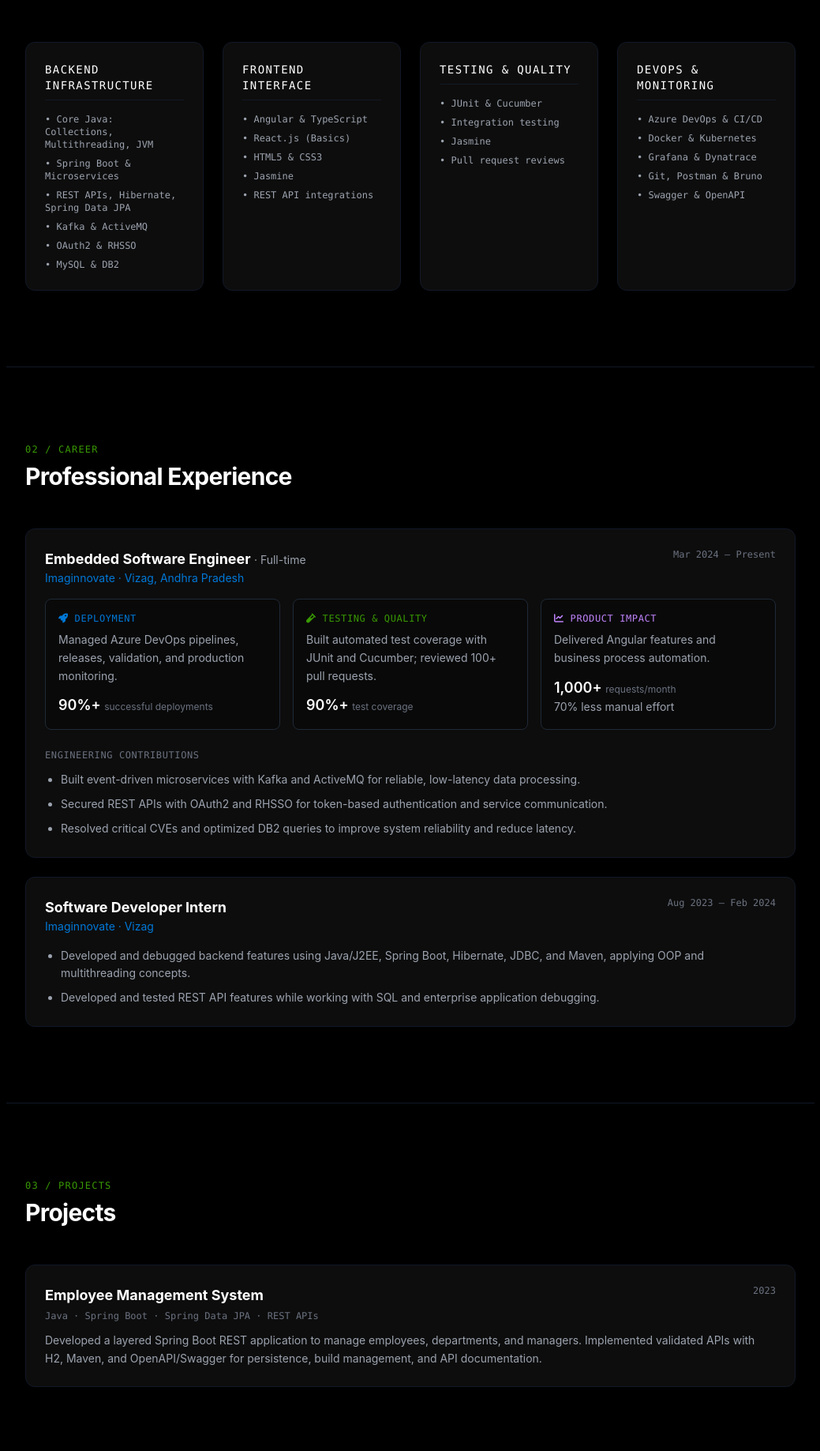
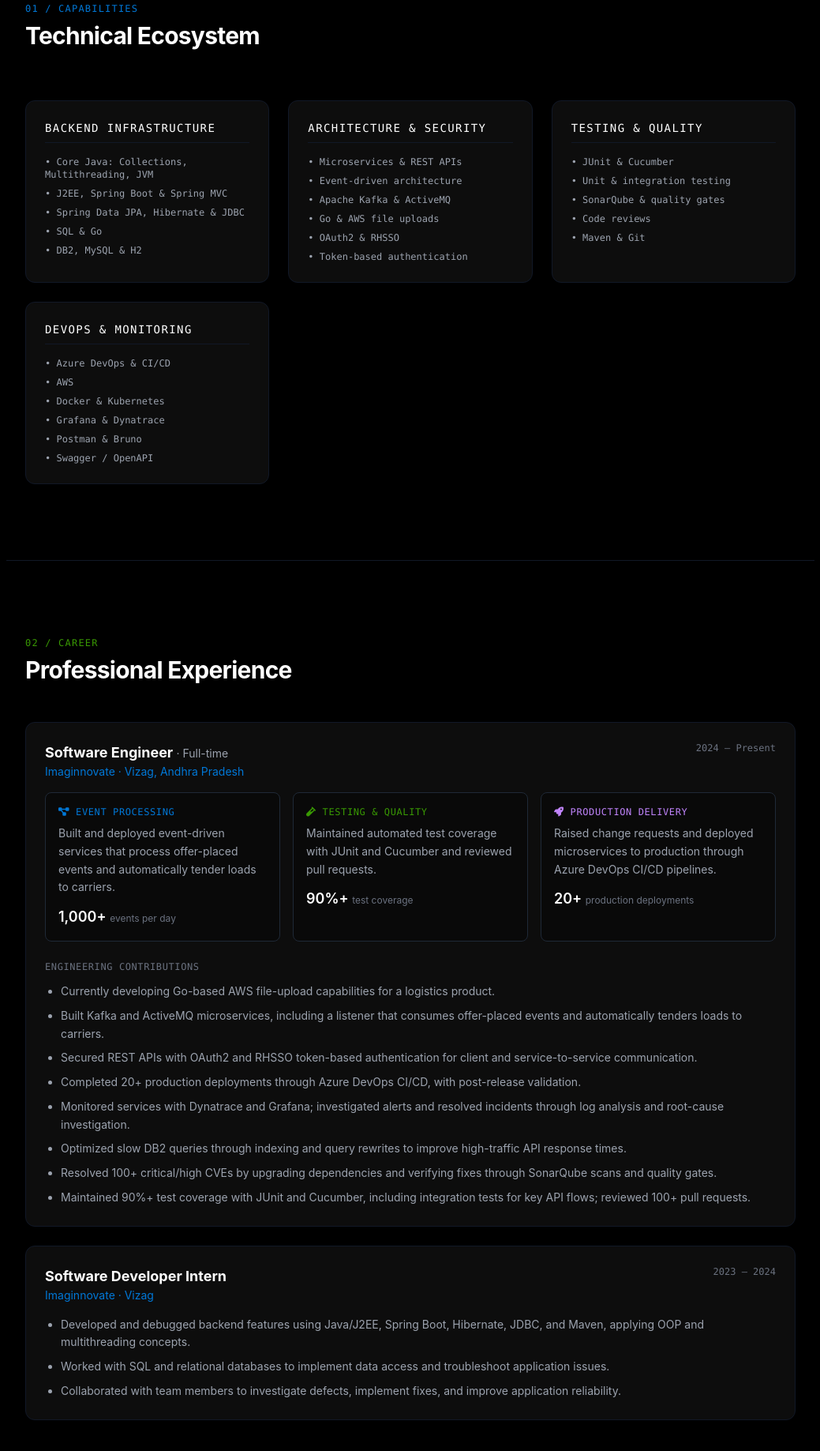
Before and after one commit to Vijay6922/Portfolio, a plain HTML site: page index.html in a window 1280 px wide. Shown: the part 953-2790 px from the top of the page at 79% size, without its empty margins (120-1159 px from the left). Drawn offline with nearby package versions, Linux system fonts and the light colour scheme.

Commit message:
updating

```diff
--- a/index.html
+++ b/index.html
@@ -3,7 +3,7 @@
 <head>
     <meta charset="UTF-8">
     <meta name="viewport" content="width=device-width, initial-scale=1.0">
-    <title>Vijay Kumar Guntagani | Full-Stack Engineer</title>
+    <title>Vijay Kumar Guntagani | Backend Engineer</title>
 
     <!-- Tailwind CSS -->
     <script src="https://cdn.tailwindcss.com"></script>
@@ -50,6 +50,8 @@
                 <a href="#stack" class="hover:text-white transition">ECOSYSTEM</a>
                 <a href="#experience" class="hover:text-white transition">EXPERIENCE</a>
                 <a href="#projects" class="hover:text-white transition">PROJECTS</a>
+                <a href="#education" class="hover:text-white transition">EDUCATION</a>
+                <a href="#certifications" class="hover:text-white transition">CERTIFICATIONS</a>
                 <a href="#contact" class="hover:text-white transition">GET IN TOUCH</a>
             </nav>
             <div class="flex items-center space-x-4 text-gray-400 text-sm">
@@ -69,7 +71,7 @@
                     Vijay Kumar Guntagani
                 </h1>
                 <p class="text-sm sm:text-base text-gray-400 max-w-md font-mono leading-relaxed">
-                    Full Stack Engineer with 2+ years of experience building production-grade applications using Java, Spring Boot, REST APIs, and Angular. Experienced in event-driven microservices, secure API development, automated testing, and CI/CD deployments.
+                    Backend engineer with 3 years of experience building and supporting production systems. Specializes in Java/Spring Boot microservices, secure APIs, and event-driven services; currently developing Go-based AWS file-upload capabilities for a logistics product.
                 </p>
                 <p class="text-xs font-mono text-gray-500">Vizag, Andhra Pradesh · <a href="tel:+917993515267" class="hover:text-white">+91 79935 15267</a> · <a href="mailto:vijayguntagani692@gmail.com" class="hover:text-white">Email me</a></p>
                 <div class="pt-4">
@@ -91,12 +93,14 @@
 
         <!-- Tech Capabilities Track Record Label -->
         <div class="mt-20 pt-8 border-t border-gray-900/50 animate__animated animate__fadeInUp animate__delay-1s">
-            <p class="text-xs font-mono uppercase tracking-widest text-gray-500 mb-6">Familiar Enterprise Tooling & Tech</p>
-            <div class="grid grid-cols-2 sm:grid-cols-4 lg:grid-cols-5 gap-4 text-xs font-mono text-gray-400">
+            <p class="text-xs font-mono uppercase tracking-widest text-gray-500 mb-6">Backend Engineering & Enterprise Tooling</p>
+            <div class="grid grid-cols-2 sm:grid-cols-3 lg:grid-cols-6 gap-4 text-xs font-mono text-gray-400">
                 <div class="bg-figmaNav border border-gray-900 rounded-lg p-3 flex items-center gap-2"><i class="fab fa-java text-orange-400"></i> Java / Spring</div>
-                <div class="bg-figmaNav border border-gray-900 rounded-lg p-3 flex items-center gap-2"><i class="fab fa-angular text-red-500"></i> Angular UI</div>
-                <div class="bg-figmaNav border border-gray-900 rounded-lg p-3 flex items-center gap-2"><i class="fab fa-docker text-blue-400"></i> Docker Container</div>
+                <div class="bg-figmaNav border border-gray-900 rounded-lg p-3 flex items-center gap-2"><i class="fas fa-code text-cyan-400"></i> Go</div>
+                <div class="bg-figmaNav border border-gray-900 rounded-lg p-3 flex items-center gap-2"><i class="fas fa-cloud text-orange-400"></i> AWS</div>
+                <div class="bg-figmaNav border border-gray-900 rounded-lg p-3 flex items-center gap-2"><i class="fas fa-database text-blue-400"></i> SQL / DB2</div>
                 <div class="bg-figmaNav border border-gray-900 rounded-lg p-3 flex items-center gap-2"><i class="fas fa-project-diagram text-teal-400"></i> Apache Kafka</div>
+                <div class="bg-figmaNav border border-gray-900 rounded-lg p-3 flex items-center gap-2"><i class="fab fa-docker text-blue-400"></i> Docker / Kubernetes</div>
                 <div class="bg-figmaNav border border-gray-900 rounded-lg p-3 flex items-center gap-2"><i class="fas fa-infinity text-blue-500"></i> Azure DevOps</div>
             </div>
         </div>
@@ -109,29 +113,29 @@
             <h2 class="text-2xl sm:text-3xl font-bold tracking-tight text-white">Technical Ecosystem</h2>
         </div>
 
-        <div class="grid grid-cols-1 sm:grid-cols-2 lg:grid-cols-4 gap-6">
+        <div class="grid grid-cols-1 sm:grid-cols-2 lg:grid-cols-3 gap-6">
             <!-- Backend Modules -->
             <div class="bg-figmaCard border border-gray-900 rounded-xl p-6 transition-all duration-300 hover:border-figmaBlue/30 group" data-aos="fade-up">
                 <h3 class="text-sm font-mono tracking-widest text-white uppercase mb-4 border-b border-gray-900 pb-2">Backend Infrastructure</h3>
                 <ul class="space-y-2 text-xs font-mono text-gray-400">
                     <li>• Core Java: Collections, Multithreading, JVM</li>
-                    <li>• Spring Boot & Microservices</li>
-                    <li>• REST APIs, Hibernate, Spring Data JPA</li>
-                    <li>• Kafka & ActiveMQ</li>
-                    <li>• OAuth2 & RHSSO</li>
-                    <li>• MySQL & DB2</li>
+                    <li>• J2EE, Spring Boot & Spring MVC</li>
+                    <li>• Spring Data JPA, Hibernate & JDBC</li>
+                    <li>• SQL &amp; Go</li>
+                    <li>• DB2, MySQL & H2</li>
                 </ul>
             </div>
 
-            <!-- Frontend UI -->
+            <!-- Architecture, messaging and security -->
             <div class="bg-figmaCard border border-gray-900 rounded-xl p-6 transition-all duration-300 hover:border-figmaGreen/30 group" data-aos="fade-up" data-aos-delay="100">
-                <h3 class="text-sm font-mono tracking-widest text-white uppercase mb-4 border-b border-gray-900 pb-2">Frontend Interface</h3>
+                <h3 class="text-sm font-mono tracking-widest text-white uppercase mb-4 border-b border-gray-900 pb-2">Architecture &amp; Security</h3>
                 <ul class="space-y-2 text-xs font-mono text-gray-400">
-                    <li>• Angular & TypeScript</li>
-                    <li>• React.js (Basics)</li>
-                    <li>• HTML5 & CSS3</li>
-                    <li>• Jasmine</li>
-                    <li>• REST API integrations</li>
+                    <li>• Microservices &amp; REST APIs</li>
+                    <li>• Event-driven architecture</li>
+                    <li>• Apache Kafka &amp; ActiveMQ</li>
+                    <li>• Go &amp; AWS file uploads</li>
+                    <li>• OAuth2 &amp; RHSSO</li>
+                    <li>• Token-based authentication</li>
                 </ul>
             </div>
 
@@ -140,9 +144,10 @@
                 <h3 class="text-sm font-mono tracking-widest text-white uppercase mb-4 border-b border-gray-900 pb-2">Testing & Quality</h3>
                 <ul class="space-y-2 text-xs font-mono text-gray-400">
                     <li>• JUnit & Cucumber</li>
-                    <li>• Integration testing</li>
-                    <li>• Jasmine</li>
-                    <li>• Pull request reviews</li>
+                    <li>• Unit &amp; integration testing</li>
+                    <li>• SonarQube &amp; quality gates</li>
+                    <li>• Code reviews</li>
+                    <li>• Maven &amp; Git</li>
                 </ul>
             </div>
 
@@ -151,10 +156,11 @@
                 <h3 class="text-sm font-mono tracking-widest text-white uppercase mb-4 border-b border-gray-900 pb-2">DevOps & Monitoring</h3>
                 <ul class="space-y-2 text-xs font-mono text-gray-400">
                     <li>• Azure DevOps & CI/CD</li>
+                    <li>• AWS</li>
                     <li>• Docker & Kubernetes</li>
                     <li>• Grafana & Dynatrace</li>
-                    <li>• Git, Postman & Bruno</li>
-                    <li>• Swagger & OpenAPI</li>
+                    <li>• Postman &amp; Bruno</li>
+                    <li>• Swagger / OpenAPI</li>
                 </ul>
             </div>
         </div>
@@ -171,34 +177,38 @@
             <article class="bg-figmaCard border border-gray-900 rounded-xl p-6" data-aos="fade-up">
                 <div class="flex flex-col sm:flex-row sm:justify-between sm:items-start gap-2 mb-4">
                     <div>
-                        <h3 class="text-lg font-bold text-white">Embedded Software Engineer <span class="text-sm font-normal text-gray-400">· Full-time</span></h3>
+                        <h3 class="text-lg font-bold text-white">Software Engineer <span class="text-sm font-normal text-gray-400">· Full-time</span></h3>
                         <p class="text-sm text-figmaBlue">Imaginnovate · Vizag, Andhra Pradesh</p>
                     </div>
-                    <span class="text-xs font-mono text-gray-500">Mar 2024 – Present</span>
+                    <span class="text-xs font-mono text-gray-500">2024 – Present</span>
                 </div>
                 <div class="grid grid-cols-1 md:grid-cols-3 gap-4 mb-6">
                     <div class="rounded-lg border border-gray-800 bg-black/30 p-4">
-                        <h4 class="text-xs font-mono uppercase tracking-wider text-figmaBlue mb-2"><i class="fas fa-rocket mr-2" aria-hidden="true"></i>Deployment</h4>
-                        <p class="text-sm text-gray-400 leading-relaxed">Managed Azure DevOps pipelines, releases, validation, and production monitoring.</p>
-                        <p class="mt-3 text-lg font-semibold text-white">90%+ <span class="text-xs font-normal text-gray-500">successful deployments</span></p>
+                        <h4 class="text-xs font-mono uppercase tracking-wider text-figmaBlue mb-2"><i class="fas fa-project-diagram mr-2" aria-hidden="true"></i>Event Processing</h4>
+                        <p class="text-sm text-gray-400 leading-relaxed">Built and deployed event-driven services that process offer-placed events and automatically tender loads to carriers.</p>
+                        <p class="mt-3 text-lg font-semibold text-white">1,000+ <span class="text-xs font-normal text-gray-500">events per day</span></p>
                     </div>
                     <div class="rounded-lg border border-gray-800 bg-black/30 p-4">
                         <h4 class="text-xs font-mono uppercase tracking-wider text-figmaGreen mb-2"><i class="fas fa-vial mr-2" aria-hidden="true"></i>Testing &amp; Quality</h4>
-                        <p class="text-sm text-gray-400 leading-relaxed">Built automated test coverage with JUnit and Cucumber; reviewed 100+ pull requests.</p>
+                        <p class="text-sm text-gray-400 leading-relaxed">Maintained automated test coverage with JUnit and Cucumber and reviewed pull requests.</p>
                         <p class="mt-3 text-lg font-semibold text-white">90%+ <span class="text-xs font-normal text-gray-500">test coverage</span></p>
                     </div>
                     <div class="rounded-lg border border-gray-800 bg-black/30 p-4">
-                        <h4 class="text-xs font-mono uppercase tracking-wider text-purple-400 mb-2"><i class="fas fa-chart-line mr-2" aria-hidden="true"></i>Product Impact</h4>
-                        <p class="text-sm text-gray-400 leading-relaxed">Delivered Angular features and business process automation.</p>
-                        <p class="mt-3 text-lg font-semibold text-white">1,000+ <span class="text-xs font-normal text-gray-500">requests/month</span></p>
-                        <p class="text-sm text-gray-400">70% less manual effort</p>
+                        <h4 class="text-xs font-mono uppercase tracking-wider text-purple-400 mb-2"><i class="fas fa-rocket mr-2" aria-hidden="true"></i>Production Delivery</h4>
+                        <p class="text-sm text-gray-400 leading-relaxed">Raised change requests and deployed microservices to production through Azure DevOps CI/CD pipelines.</p>
+                        <p class="mt-3 text-lg font-semibold text-white">20+ <span class="text-xs font-normal text-gray-500">production deployments</span></p>
                     </div>
                 </div>
                 <h4 class="text-xs font-mono uppercase tracking-wider text-gray-500 mb-3">Engineering Contributions</h4>
                 <ul class="space-y-2 text-sm text-gray-400 leading-relaxed list-disc pl-5">
-                    <li>Built event-driven microservices with Kafka and ActiveMQ for reliable, low-latency data processing.</li>
-                    <li>Secured REST APIs with OAuth2 and RHSSO for token-based authentication and service communication.</li>
-                    <li>Resolved critical CVEs and optimized DB2 queries to improve system reliability and reduce latency.</li>
+                    <li>Currently developing Go-based AWS file-upload capabilities for a logistics product.</li>
+                    <li>Built Kafka and ActiveMQ microservices, including a listener that consumes offer-placed events and automatically tenders loads to carriers.</li>
+                    <li>Secured REST APIs with OAuth2 and RHSSO token-based authentication for client and service-to-service communication.</li>
+                    <li>Completed 20+ production deployments through Azure DevOps CI/CD, with post-release validation.</li>
+                    <li>Monitored services with Dynatrace and Grafana; investigated alerts and resolved incidents through log analysis and root-cause investigation.</li>
+                    <li>Optimized slow DB2 queries through indexing and query rewrites to improve high-traffic API response times.</li>
+                    <li>Resolved 100+ critical/high CVEs by upgrading dependencies and verifying fixes through SonarQube scans and quality gates.</li>
+                    <li>Maintained 90%+ test coverage with JUnit and Cucumber, including integration tests for key API flows; reviewed 100+ pull requests.</li>
                 </ul>
             </article>
 
@@ -208,11 +218,12 @@
                         <h3 class="text-lg font-bold text-white">Software Developer Intern</h3>
                         <p class="text-sm text-figmaBlue">Imaginnovate · Vizag</p>
                     </div>
-                    <span class="text-xs font-mono text-gray-500">Aug 2023 – Feb 2024</span>
+                    <span class="text-xs font-mono text-gray-500">2023 – 2024</span>
                 </div>
                 <ul class="space-y-2 text-sm text-gray-400 leading-relaxed list-disc pl-5">
                     <li>Developed and debugged backend features using Java/J2EE, Spring Boot, Hibernate, JDBC, and Maven, applying OOP and multithreading concepts.</li>
-                    <li>Developed and tested REST API features while working with SQL and enterprise application debugging.</li>
+                    <li>Worked with SQL and relational databases to implement data access and troubleshoot application issues.</li>
+                    <li>Collaborated with team members to investigate defects, implement fixes, and improve application reliability.</li>
                 </ul>
             </article>
 
@@ -229,33 +240,45 @@
             <div class="flex flex-col sm:flex-row sm:justify-between sm:items-start gap-2 mb-3">
                 <div>
                     <h3 class="text-lg font-bold text-white">Employee Management System</h3>
-                    <p class="text-xs font-mono text-gray-500 mt-1">Java · Spring Boot · Spring Data JPA · REST APIs</p>
+                    <p class="text-xs font-mono text-gray-500 mt-1">Java · Spring Boot · Spring Data JPA · Hibernate · REST APIs · H2 · Maven · Swagger/OpenAPI · Git</p>
                 </div>
                 <span class="text-xs font-mono text-gray-500">2023</span>
             </div>
-            <p class="text-sm text-gray-400 leading-relaxed">Developed a layered Spring Boot REST application to manage employees, departments, and managers. Implemented validated APIs with H2, Maven, and OpenAPI/Swagger for persistence, build management, and API documentation.</p>
+            <p class="text-sm text-gray-400 leading-relaxed">Built a layered Spring Boot REST application to manage employees, departments, and managers. Designed validated CRUD APIs with Spring Data JPA and Hibernate, implementing relationships between employees, departments, and managers. Persisted data using H2 and documented endpoints with Swagger/OpenAPI.</p>
         </article>
     </section>
 
     <!-- Education -->
-    <section class="py-16 max-w-5xl mx-auto px-6 border-b border-gray-900">
+    <section id="education" class="py-16 max-w-5xl mx-auto px-6 border-b border-gray-900">
         <div data-aos="fade-up">
             <p class="text-xs font-mono uppercase tracking-widest text-figmaBlue mb-2">04 / EDUCATION</p>
             <h2 class="text-2xl sm:text-3xl font-bold tracking-tight text-white mb-6">Education</h2>
             <div class="bg-figmaCard border border-gray-900 rounded-xl p-6 flex flex-col sm:flex-row sm:justify-between sm:items-start gap-2">
                 <div>
                     <h3 class="text-lg font-bold text-white">IIIT RGUKT Srikakulam</h3>
-                    <p class="text-sm text-gray-400">Bachelor of Science in Computer Science · Srikakulam, India</p>
+                    <p class="text-sm text-gray-400">Bachelor of Technology (B.Tech) in Computer Science · Srikakulam, India</p>
                 </div>
                 <span class="text-xs font-mono text-gray-500">2019 – 2023</span>
             </div>
         </div>
     </section>
 
+    <!-- Certifications -->
+    <section id="certifications" class="py-16 max-w-5xl mx-auto px-6 border-b border-gray-900">
+        <div data-aos="fade-up">
+            <p class="text-xs font-mono uppercase tracking-widest text-figmaBlue mb-2">05 / CERTIFICATIONS</p>
+            <h2 class="text-2xl sm:text-3xl font-bold tracking-tight text-white mb-6">Certifications</h2>
+            <ul class="bg-figmaCard border border-gray-900 rounded-xl p-6 space-y-3 text-sm text-gray-400 leading-relaxed list-disc pl-11">
+                <li>Completed Level 1 and Level 2 certifications in Java, Spring Boot, MySQL, and CI/CD at Imaginnovate.</li>
+                <li>Completed Great Learning certifications covering backend technology fundamentals.</li>
+            </ul>
+        </div>
+    </section>
+
     <!-- Contact Section -->
     <section id="contact" class="py-24 max-w-5xl mx-auto px-6">
         <div data-aos="fade-up">
-            <p class="text-xs font-mono uppercase tracking-widest text-figmaBlue mb-2">05 / CONTACT</p>
+            <p class="text-xs font-mono uppercase tracking-widest text-figmaBlue mb-2">06 / CONTACT</p>
             <h2 class="text-2xl sm:text-3xl font-bold tracking-tight text-white">Get in touch</h2>
             <p class="mt-4 text-sm text-gray-400">Interested in working together? Contact me by phone or email, or connect on LinkedIn and GitHub.</p>
             <div class="mt-6 flex flex-wrap gap-4 text-sm">
```
